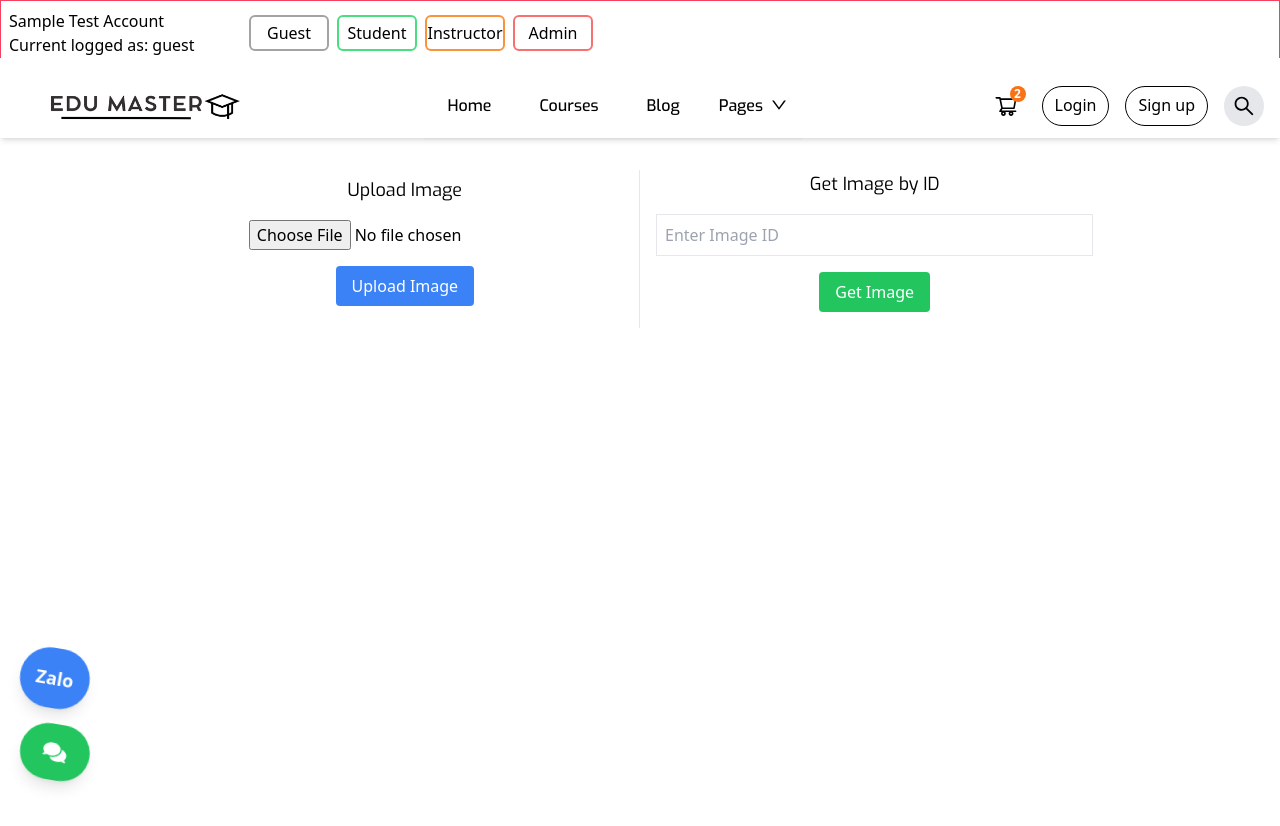
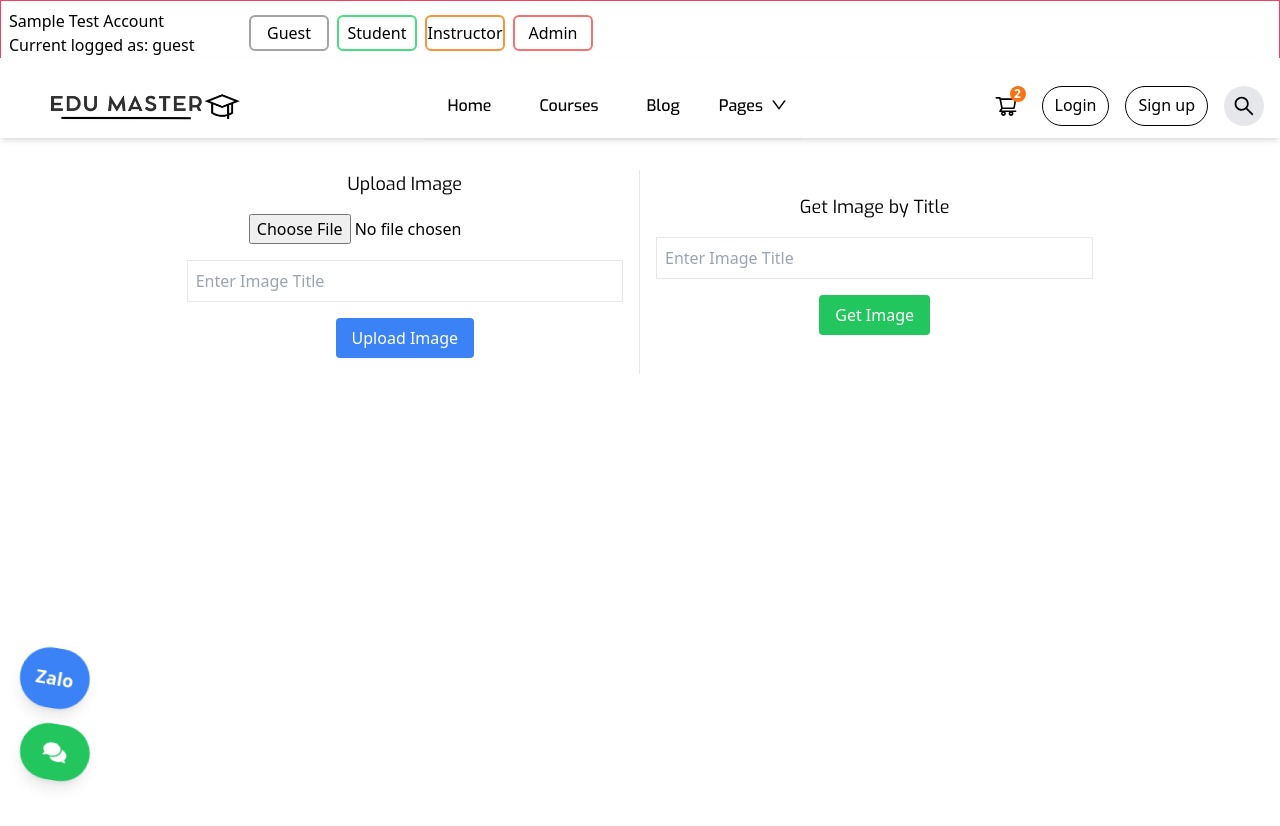
Before and after one commit to TEAM03-OJTPASSED/EduMaster_FinalProject_Team03_React12, a React (Vite) app: page /firebase in a window 1280 px wide. Shown: the top 826 px of the page. Built offline with nearby package versions, Linux system fonts and the light colour scheme.

Commit message:
add new feature for firebase (title required, check existed and getImage by title)

```diff
--- a/src/pages/Firebase.tsx
+++ b/src/pages/Firebase.tsx
@@ -1,25 +1,45 @@
 import { useState } from "react";
 import { storage } from "../configs/firebase";
 import { ref, uploadBytes, getDownloadURL } from "firebase/storage";
-import { v4 } from "uuid";
 import { message } from "antd";
 
 const Firebase = () => {
   const [imageUpload, setImageUpload] = useState<File | null>(null);
   const [imageUrl, setImageUrl] = useState<string | null>(null);
-  const [imageId, setImageId] = useState<string>(""); // State to store the input image ID
-  const [fetchedImageUrl, setFetchedImageUrl] = useState<string | null>(null); // State for fetched image
+  const [imageId, setImageId] = useState<string>(""); // For fetching by ID
+  const [fetchedImageUrl, setFetchedImageUrl] = useState<string | null>(null); // For fetched image
+  const [title, setTitle] = useState<string>(""); // For image title
 
-  // Upload Image to Firebase
-  const uploadImage = () => {
-    if (imageUpload == null) return;
+  // Check if the title already exists in Firebase
+  const checkTitleExists = async (title: string): Promise<boolean> => {
+    const imageRef = ref(storage, `images/${title}`);
+    try {
+      // Try to get the download URL to check if the image exists
+      await getDownloadURL(imageRef);
+      return true; // Title exists
+    } catch (error) {
+      return false; // Title doesn't exist
+    }
+  };
 
-    const imageRef = ref(storage, `images/${imageUpload.name + v4()}`);
+  // Upload Image to Firebase with title
+  const uploadImage = async () => {
+    if (!imageUpload || title.trim() === "") {
+      message.error("Please select an image and provide a valid title.");
+      return;
+    }
 
-    // Upload the image
+    // Check if the title already exists
+    const isDuplicate = await checkTitleExists(title);
+    if (isDuplicate) {
+      message.error("Title already exists. Please choose a different title.");
+      return;
+    }
+
+    // If title is unique, upload the image
+    const imageRef = ref(storage, `images/${title}`);
     uploadBytes(imageRef, imageUpload)
       .then(() => {
-        // Get the download URL after uploading
         getDownloadURL(imageRef)
           .then((url) => {
             setImageUrl(url); // Set the uploaded image URL
@@ -34,7 +54,7 @@ const Firebase = () => {
       });
   };
 
-  // Fetch Image from Firebase by ID
+  // Fetch Image from Firebase by title
   const fetchImageById = () => {
     if (imageId.trim() === "") {
       message.error("Please enter a valid image ID.");
@@ -67,6 +87,13 @@ const Firebase = () => {
               }
             }}
           />
+          <input
+            type="text"
+            placeholder="Enter Image Title"
+            value={title}
+            className="border mb-4 p-2 w-full"
+            onChange={(e) => setTitle(e.target.value)} // Update the title state
+          />
           <button
             className="px-4 py-2 bg-blue-500 text-white rounded mb-4 cursor-pointer"
             onClick={uploadImage}
@@ -85,10 +112,10 @@ const Firebase = () => {
 
         {/* Right Column: Fetch Image by ID */}
         <div className="w-1/2 flex flex-col justify-center items-center pl-4">
-          <h2 className="mb-4 text-lg">Get Image by ID</h2>
+          <h2 className="mb-4 text-lg">Get Image by Title</h2>
           <input
             type="text"
-            placeholder="Enter Image ID"
+            placeholder="Enter Image Title"
             value={imageId}
             className="border mb-4 p-2 w-full"
             onChange={(e) => setImageId(e.target.value)} // Update the imageId state
```
